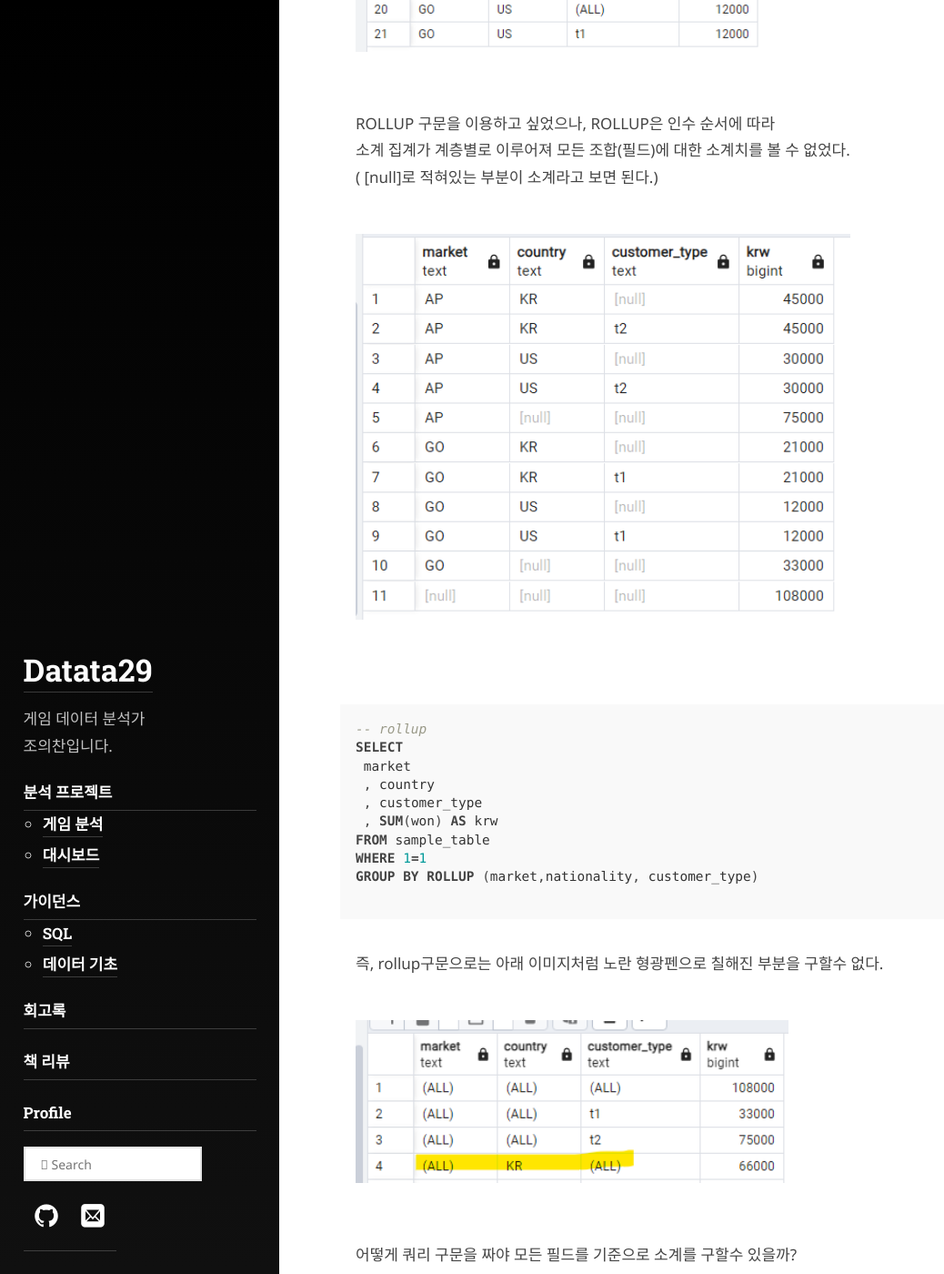
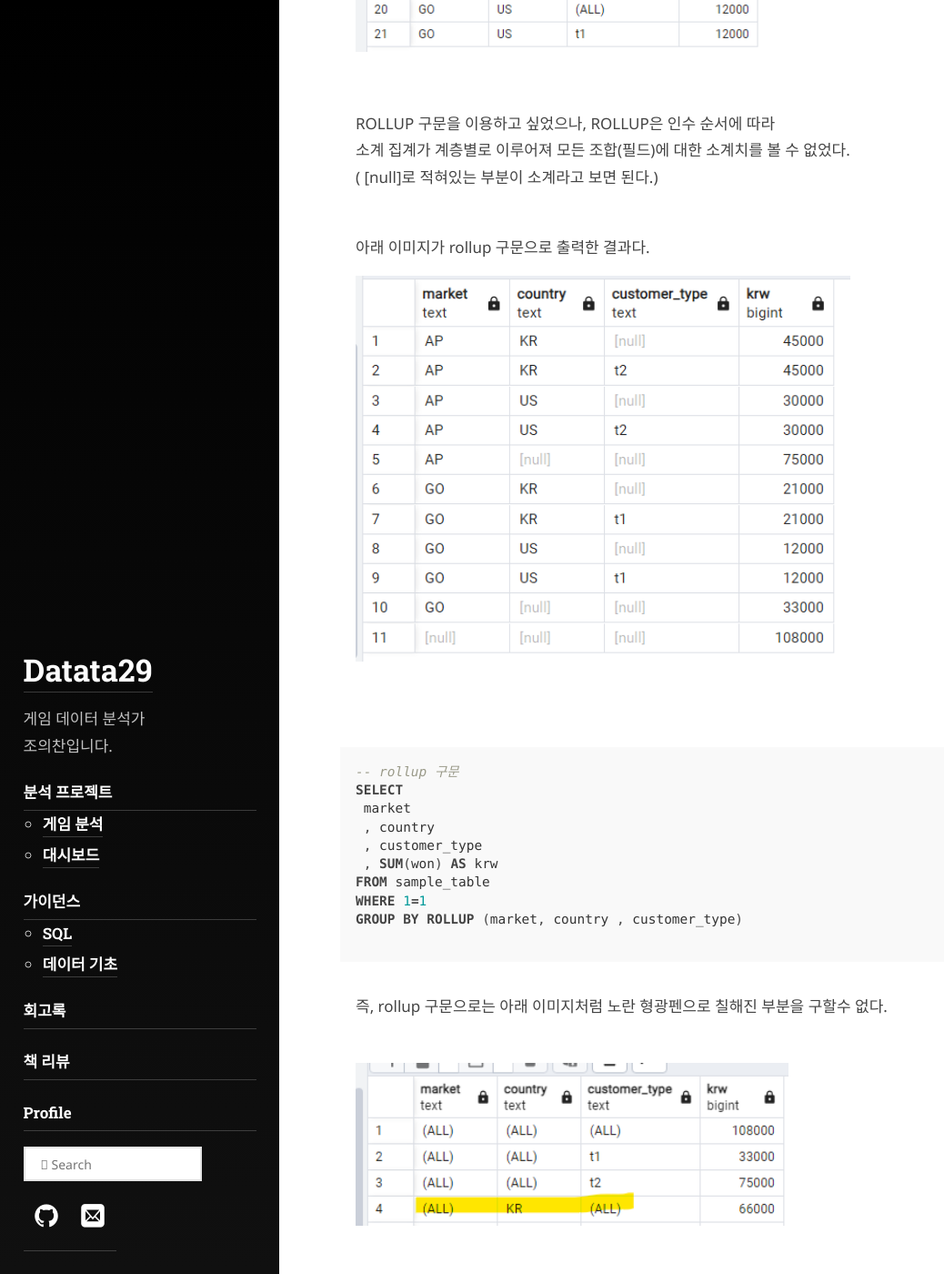
Before and after one commit to datata29/datata29.github.io, a Jekyll site: the page built from _posts/2023-12-25-SQL16.md, in a window 1280 px wide and 1400 px high, scrolled down 1776 px. Shown: the whole window at 91% size, without its empty margins (0-1038 px from the left). Built offline with Jekyll 4.4.1, drawn with Linux system fonts in a browser that asks for light colours; nearby versions of some CDN libraries; some web fonts are replaced; some of the changed text lies outside the part shown.

Commit message:
Update 2023-12-25-SQL16.md

````diff
--- a/_posts/2023-12-25-SQL16.md
+++ b/_posts/2023-12-25-SQL16.md
@@ -40,10 +40,12 @@ ROLLUP 구문을 이용하고 싶었으나, ROLLUP은 인수 순서에 따라<br
 소계 집계가 계층별로 이루어져 모든 조합(필드)에 대한 소계치를 볼 수 없었다. <br>
 ( [null]로 적혀있는 부분이 소계라고 보면 된다.) <br><br>
 
+아래 이미지가 rollup 구문으로 출력한 결과다.
+
 <img src="{{ site.baseurl }}/assets/img/sql16_003_rollup.png" width="80%" height="80%"> <br><br>
 
 ```sql
--- rollup
+-- rollup 구문
 SELECT
  market
  , country
@@ -51,11 +53,11 @@ SELECT
  , SUM(won) AS krw
 FROM sample_table
 WHERE 1=1
-GROUP BY ROLLUP (market,nationality, customer_type)
+GROUP BY ROLLUP (market, country , customer_type)
 
 ```
 
-즉, rollup구문으로는 아래 이미지처럼 노란 형광펜으로 칠해진 부분을 구할수 없다.<br><br>
+즉, rollup 구문으로는 아래 이미지처럼 노란 형광펜으로 칠해진 부분을 구할수 없다.<br><br>
 
 
 <img src="{{ site.baseurl }}/assets/img/sql16_004_mark.png" width="70%" height="70%"> <br>
@@ -80,7 +82,7 @@ GROUP BY 해줌으로써 이를 구현할 수 있다.<br>
 
 SELECT
   필드1
-, SUM(won) AS krw
+  , SUM(won) AS krw
 FROM sample_table
 , UNNEST([필드1,'전체']) AS 필드1
 WHERE 1=1
````
Also changed, not shown: other parts of _posts/2023-12-25-SQL16.md (+0 -1 lines).
